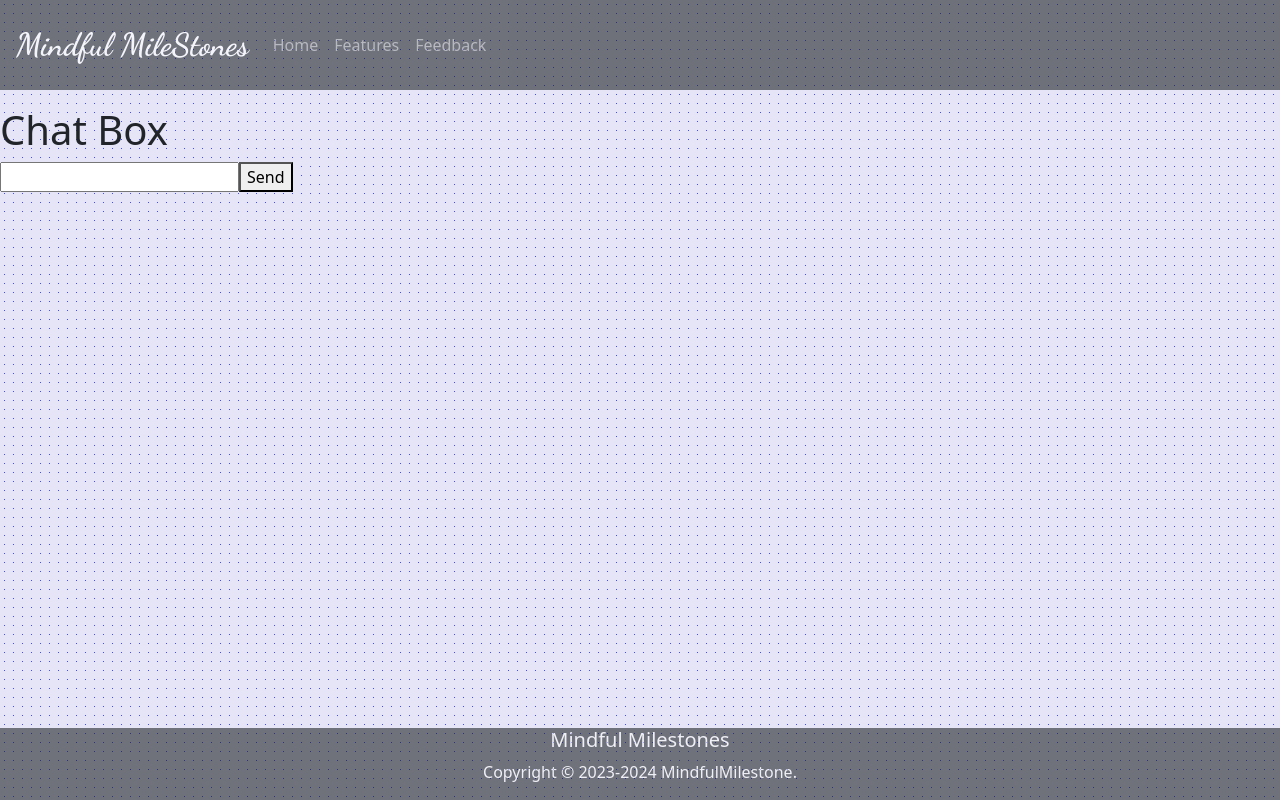
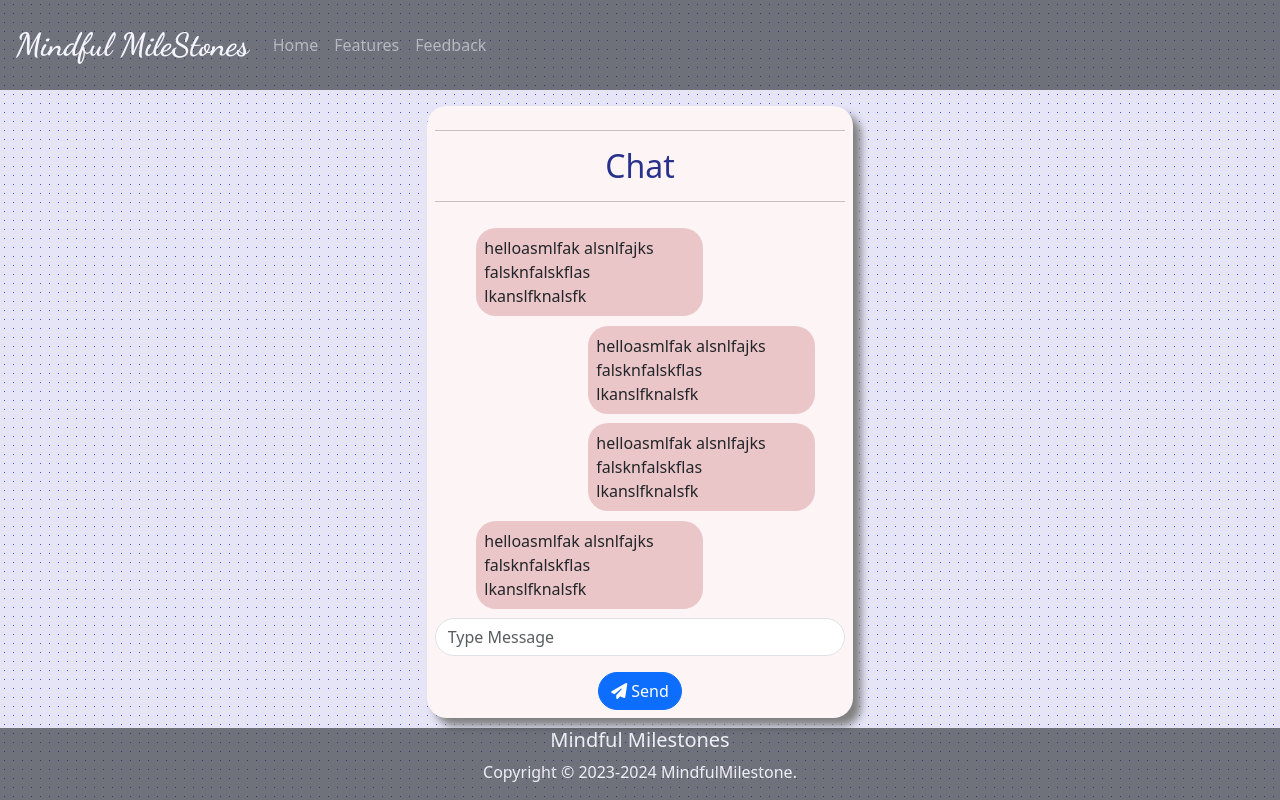
Before and after one commit to siddharth-os/mindful-milestones-client, a React (Create React App) app: page /doctor/patient/id/chat in a window 1280 px wide. Built offline with nearby package versions, Linux system fonts and the light colour scheme; a web font is replaced by a local one.

Commit message:
status of active patient

```diff
--- a/src/App.js
+++ b/src/App.js
@@ -11,12 +11,12 @@ import DoctorHome from './components/doctorHome';
 import PatientPage from './components/patientPage';
 import TaskManagement from './components/taskManagement';
 import AdminDoctorDetails from './components/adminDoctorDetails';
-import DoctorPatientChat from './components/doctorPatientChat';
 import AdminDoctorDetailsEdit from './components/AdminDoctorDetailsEdit';
 import DoctorForget from './components/doctorForget';
 import DoctorReset from './components/doctorReset';
 import { isAdmin, isDoctor, isLoggedIn } from './auth/auth';
 import WarningPage from './components/warningPage';
+import Chat from './components/chat';
 function App() {
   return (
     <div className="App">
@@ -35,7 +35,7 @@ function App() {
         <Route path="/doctor/reset" element={<DoctorReset/>}/>
         <Route path="/doctor/patient/:id" element={<PatientPage/>}/>
         <Route path="/doctor/patient/:id/task" element={<TaskManagement/>}/>
-        <Route path="/doctor/patient/id/chat" element={<DoctorPatientChat/>}/>
+        <Route path="/doctor/patient/:id/chat" element={<Chat/>}/>
         <Route path="/try/api" element={<Tryapi/>}/>
         </Routes>
         <Footer/>
--- a/src/auth/auth.js
+++ b/src/auth/auth.js
@@ -11,7 +11,7 @@ export function logout(){
     for(let i=0;i<10000;i++);
 }
 // export const initUrl="http://localhost:8080";
-export const initUrl = "https://ff0f-119-161-98-68.ngrok-free.app";
+export const initUrl = "https://7e54-119-161-98-68.ngrok-free.app";
 
 export function checkForTokenExist(){
     return localStorage.getItem('jwtToken');
--- a/src/components/VideoLinkList.jsx
+++ b/src/components/VideoLinkList.jsx
@@ -31,12 +31,12 @@ export default function VideoLinkList(props) {
   const handleChangeActivity = (e) => {
     setNewTask(e.target.value);
   };
-  const handleActivitySubmit = (e) => {
+  const handleActivitySubmit = async(e) => {
     e.preventDefault();
     try {
       if(newTask.length>0){
         const config = getConfig();
-        const res = axios.post(initUrl+"/task/add",{tasktype:2,tasktext:newTask,tasklink:newTaskLink},config);
+        const res = await axios.post(initUrl+"/task/add",{tasktype:2,tasktext:newTask,tasklink:newTaskLink},config);
         window.location.reload();
       }
       else{
--- a/src/components/activePatientListDash.jsx
+++ b/src/components/activePatientListDash.jsx
@@ -12,7 +12,7 @@ export default function ActivePatientListDash() {
         const config = getConfig();
         const did = localStorage.getItem('id');
         const res = await axios.post(initUrl+"/consult/activ/"+did,{},config);
-        // console.log(res.data);
+        console.log(res.data);
         setActiveList(res.data);
       } catch (error) {
         console.log(error);
@@ -30,6 +30,7 @@ export default function ActivePatientListDash() {
         <tr className="blue-heading">
           <th scope="col">Avatar</th>
           <th scope="col">Name</th>
+          <th scope="col">Status</th>
           <th scope="col">More Info</th>
         </tr>
       </thead>
@@ -38,13 +39,14 @@ export default function ActivePatientListDash() {
             return(
                 <tr>
                 <td>
-                  <Avatar style={{height:"24px",width:"24px",margin:"1px auto"}}>{ele.username[0].toUpperCase()}</Avatar>
+                  <Avatar className="" style={{height:"24px",width:"24px",margin:"1px auto",background:"#00d2ff"}}>{ele.uname[0].toUpperCase()}</Avatar>
                 </td>
                 <td>
-                  {ele.username.toUpperCase()}
+                  {ele.uname.toUpperCase()}
                 </td>
+                <td>{ele.completed/ele.assigned}%</td>
                 <td>
-                  <Link to={`/doctor/patient/${activeList[index].id}`}>More Info</Link>
+                  <Link to={`/doctor/patient/${activeList[index].pid}`}>View</Link>
                 </td>
               </tr>
             )
--- /dev/null
+++ b/src/components/chat.jsx
@@ -0,0 +1,95 @@
+import { Avatar } from "@mui/material";
+import React, { useState } from "react";
+import TaskList from "./taskList";
+
+export default function Chat() {
+  const [newMessage, setNewMessage] = useState("");
+
+  const sideBarStyle = {
+    backgroundColor: "#FDF4F5",
+    padding: "0.5rem",
+    borderRadius: "20px",
+    boxShadow: "8px 8px 8px gray",
+  };
+  const liStylePat = {
+    backgroundColor: "#EBC6C9",
+    listStyleType: "none",
+    width: "60%",
+    padding: "0.5rem",
+    margin: "0.6rem",
+    borderRadius:"20px",
+  };
+  const liStyleDoc = {
+    backgroundColor: "#EBC6C9",
+    listStyleType: "none",
+    width: "60%",
+    padding: "0.5rem",
+    margin: "0.6rem",
+    position: "relative",
+    left: "7rem",
+    borderRadius:"20px",
+  };
+  //   "#F8E3E5"
+  const l = [
+    { msg: "helloasmlfak alsnlfajks falsknfalskflas lkanslfknalsfk", id: 1 },
+    { msg: "helloasmlfak alsnlfajks falsknfalskflas lkanslfknalsfk", id: 2 },
+    { msg: "helloasmlfak alsnlfajks falsknfalskflas lkanslfknalsfk", id: 2 },
+    { msg: "helloasmlfak alsnlfajks falsknfalskflas lkanslfknalsfk", id: 1 },
+    { msg: "helloasmlfak alsnlfajks falsknfalskflas lkanslfknalsfk", id: 1 },
+    { msg: "helloasmlfak alsnlfajks falsknfalskflas lkanslfknalsfk", id: 2 },
+    { msg: "helloasmlfak alsnlfajks falsknfalskflas lkanslfknalsfk", id: 1 },
+    { msg: "helloasmlfak alsnlfajks falsknfalskflas lkanslfknalsfk", id: 2 },
+    { msg: "helloasmlfak alsnlfajks falsknfalskflas lkanslfknalsfk", id: 1 },
+  ];
+  return (
+    <div
+      className="col-12 col-md-4 doc-sidebar-main"
+      style={{ margin: "1rem auto" }}
+    >
+      <div style={sideBarStyle}>
+        <hr />
+        <h2
+          className="blue-heading"
+          style={{ textAlign: "center", margin: "0" }}
+        >
+          Chat
+        </h2>
+        <hr />
+        <div className="chat-box" style={{ height: "400px", overflow: "auto" }}>
+          <ul>
+            {l.map((ele, index) => {
+              if (ele.id === 1) {
+                return <li style={liStylePat}>{ele.msg}</li>;
+              } else {
+                return <li style={liStyleDoc}>{ele.msg}</li>;
+              }
+            })}
+          </ul>
+        </div>
+        <form>
+            <div className="form-group" style={{ marginBottom: "1rem" }}>
+              <input
+                type="text"
+                className="form-control"
+                id="password2"
+                placeholder="Type Message"
+                style={{ borderRadius: "20px" }}
+                value={newMessage}
+                onChange={(e) => setNewMessage(e.target.value)}
+                required
+              />
+            </div>
+            <div style={{ display: "flex", justifyContent: "center" }}>
+              <button
+                type="submit"
+                className="btn btn-primary btn-block"
+                style={{ borderRadius: "20px" }}
+              >
+                <i class="fa-sharp fa-solid fa-paper-plane"></i> Send
+              </button>
+            </div>
+          </form>
+      </div>
+    </div>
+  );
+}
--- a/src/components/doctorPatientChat.jsx
+++ /dev/null
@@ -1,53 +0,0 @@
-import React, { useState, useEffect } from "react";
-
-const DoctorPatientChat = () => {
-  const [messages, setMessages] = useState([]);
-  const [inputMessage, setInputMessage] = useState("");
-  const [user1, setUser1] = useState("User 1");
-  const [user2, setUser2] = useState("User 2");
-
-  const handleSendMessage = () => {
-    if (inputMessage !== "") {
-      setMessages([...messages, { user: user1, text: inputMessage }]);
-      setInputMessage("");
-    }
-  };
-
-  useEffect(() => {
-    // Simulating messages from User 2
-    // setTimeout(() => {
-    //   setMessages([
-    //     ...messages,
-    //     { user: user2, text: "Hello from User 2!" },
-    //   ]);
-    // }, 3000);
-  }, [messages]);
-
-  return (
-    <div>
-      <h1>Chat Box</h1>
-      <div className="messages-container">
-        {messages.map((message, index) => (
-          <div
-            key={index}
-            className={`message ${
-              message.user === user1 ? "message-user1" : "message-user2"
-            }`}
-          >
-            <p>{message.user}: {message.text}</p>
-          </div>
-        ))}
-      </div>
-      <div className="input-container">
-        <input
-          type="text"
-          value={inputMessage}
-          onChange={(e) => setInputMessage(e.target.value)}
-        />
-        <button onClick={handleSendMessage}>Send</button>
-      </div>
-    </div>
-  );
-};
-
-export default DoctorPatientChat;
--- a/src/components/taskList.jsx
+++ b/src/components/taskList.jsx
@@ -34,7 +34,7 @@ export default function TaskList(props) {
     try {
       if(newTask.length>0){
         const config = getConfig();
-        const res = axios.post(initUrl+"/task/add",{tasktype:1,tasktext:newTask},config);
+        const res = await axios.post(initUrl+"/task/add",{tasktype:1,tasktext:newTask},config);
         window.location.reload();
       }
       else{
--- a/src/components/waitlistedPatientsDash.jsx
+++ b/src/components/waitlistedPatientsDash.jsx
@@ -40,7 +40,7 @@ export default function WaitlistedPatientsDash(){
             return(
                 <tr>
                 <td>
-                  <Avatar style={{height:"24px",width:"24px",margin:"1px auto"}}>{ele.username[0].toUpperCase()}</Avatar>
+                  <Avatar style={{height:"24px",width:"24px",margin:"1px auto",background:"#00d2ff"}}>{ele.username[0].toUpperCase()}</Avatar>
                 </td>
                 <td>
                   {ele.username.toUpperCase()}
```
